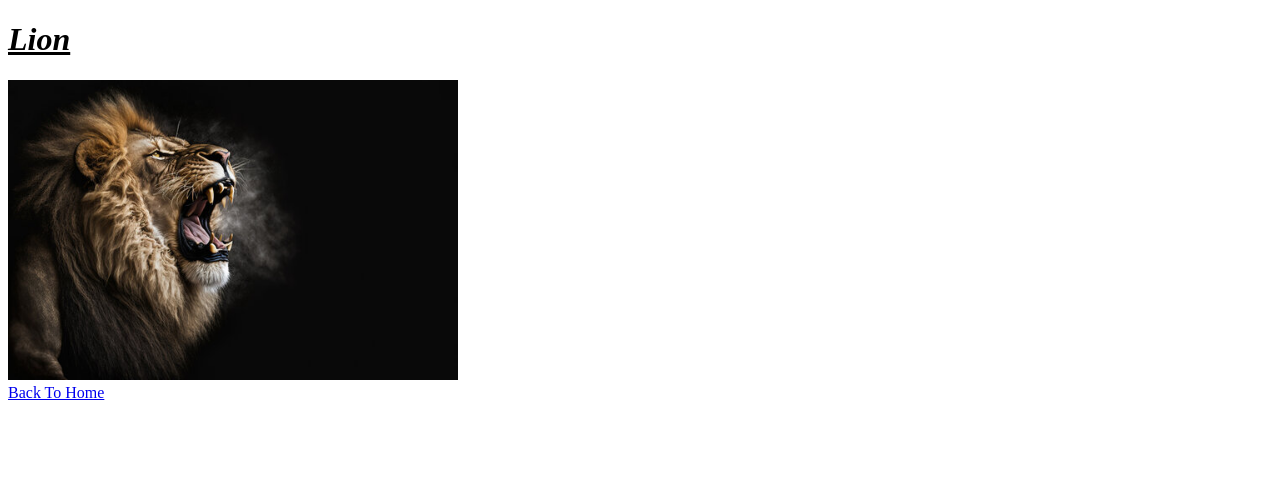
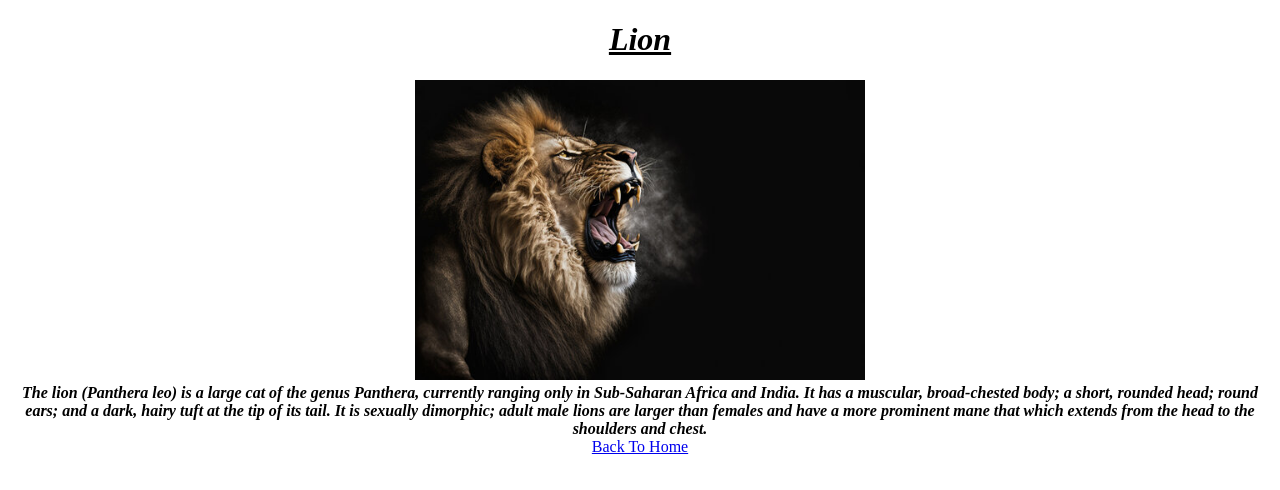
Before and after one commit to Priyankakhedkar10/Pet_world, a plain HTML site: page Pages/Lion.html in a window 1280 px wide. Drawn offline with Linux system fonts and the light colour scheme.

Commit message:
lion page created

```diff
--- a/Pages/Lion.html
+++ b/Pages/Lion.html
@@ -4,10 +4,10 @@
     <title>Lion</title>
 </head>
 <body>
-    <div>
+    <div align="center">
     <h1><i><b><u>Lion</u></b></i></h1>
       <img src="./../Images/Lion.jpg" height="300"><br>
-      <b><i></i></b>
+      <b><i>The lion (Panthera leo) is a large cat of the genus Panthera, currently ranging only in Sub-Saharan Africa and India. It has a muscular, broad-chested body; a short, rounded head; round ears; and a dark, hairy tuft at the tip of its tail. It is sexually dimorphic; adult male lions are larger than females and have a more prominent mane that which extends from the head to the shoulders and chest.</i></b><br>
       <a href="./../Index.html">Back To Home</a>
       </div>
 </body>
```
